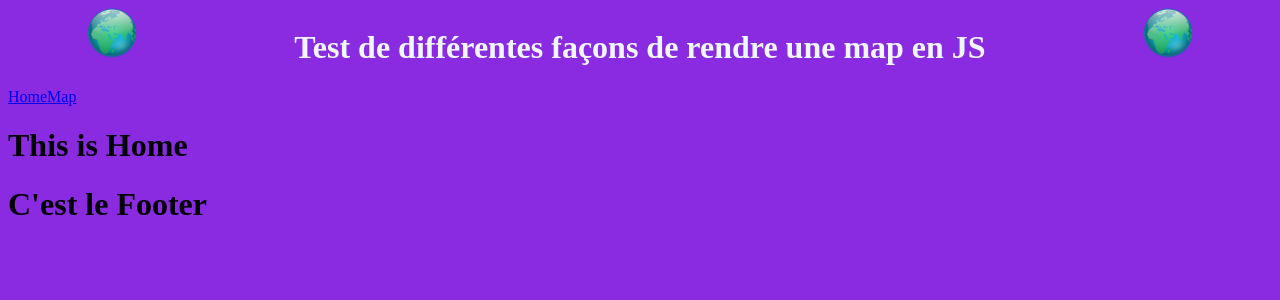
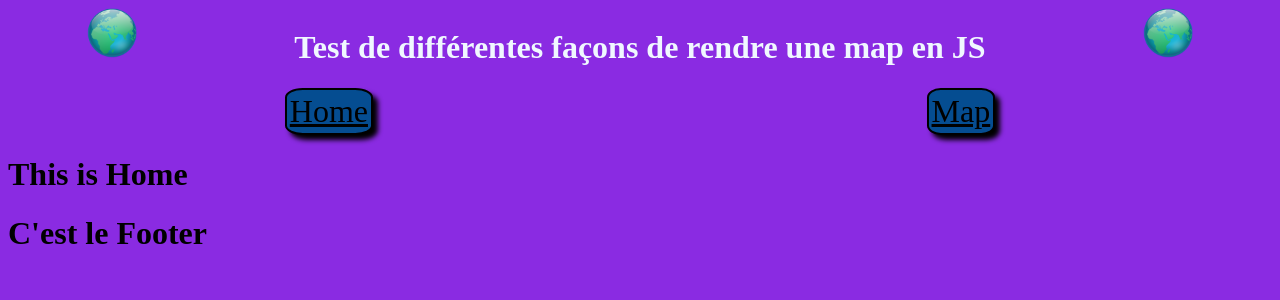
Before and after one commit to FabienLqr/TestMap, a React (Vite) app: page / in a window 1280 px wide. Shown: the top 300 px of the page. Built offline with nearby package versions, Linux system fonts and the light colour scheme.

Commit message:
NavBar style

```diff
--- a/src/main.scss
+++ b/src/main.scss
@@ -1,4 +1,5 @@
 @import "./styles/header.scss";
+@import "./styles/NavBar.scss";
 
 * {
   background-color: blueviolet;
--- /dev/null
+++ b/src/styles/NavBar.scss
@@ -0,0 +1,14 @@
+nav {
+  color: black;
+  display: flex;
+  justify-content: space-around;
+  font-size: 2rem;
+  a {
+    color: black;
+    border: 2px solid black;
+    padding: 3px;
+    border-radius: 20%;
+    background-color: rgb(5, 77, 145);
+    box-shadow: 5px 5px 5px 0px black;
+  }
+}
```
